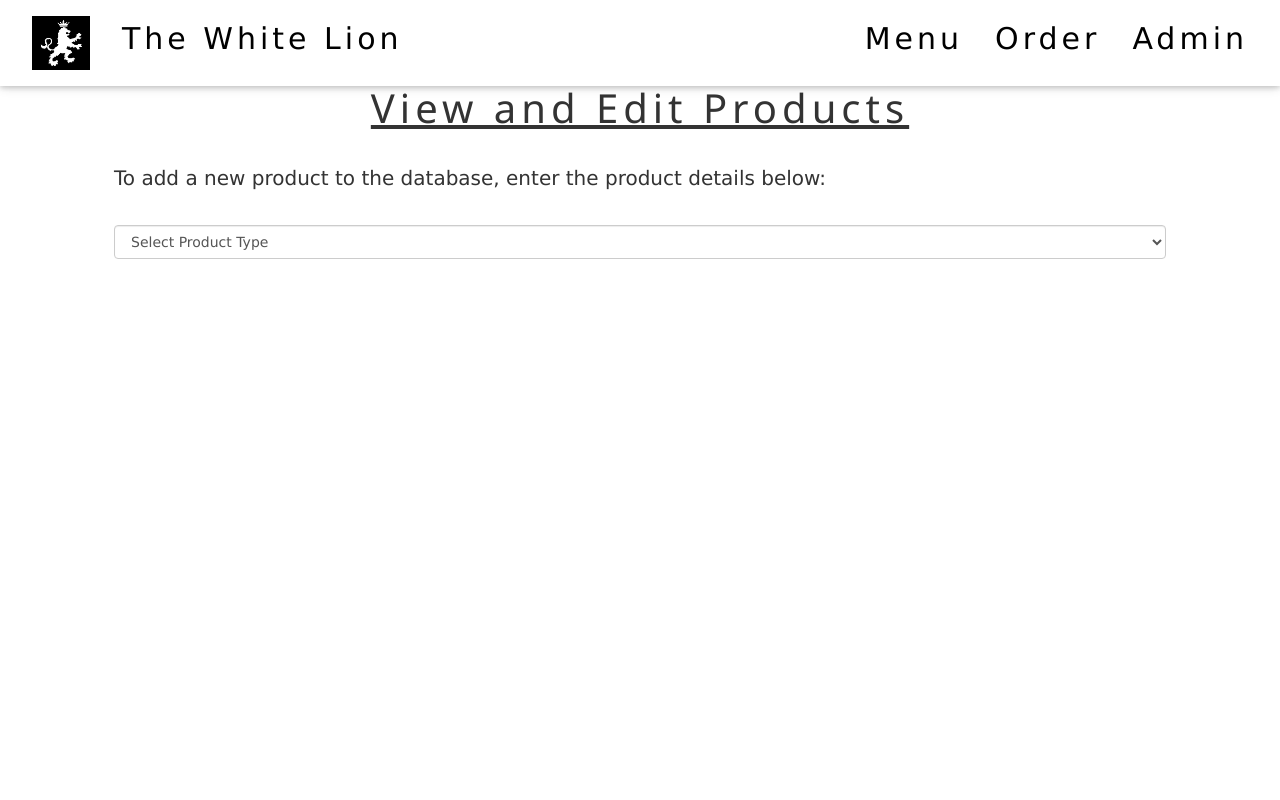
After one commit to EvanWard29/TheWhiteLion, a PHP site: page /editProducts.php in a window 1280 px wide. The commit adds this page. Run offline with PHP 8.4, Linux system fonts and the light colour scheme.

Commit message:
Completed Function to Edit Product
The ability to view and edit a products details has been implemented. Products are viewed by type in a table and can be edited then saved to the database.

```diff
--- a/PubApplication/public/admin.php
+++ b/PubApplication/public/admin.php
@@ -20,7 +20,7 @@ include '../src/model/repository.php';
                 <h4><a href="addProduct.php">Add New Product</a></h4>
                 <p class="w3-text-grey">Add a new Drink or Snack to the database to sell.</p><br>
                 <hr>
-                <h4><a href="softDrinks.php">View and Edit Product Details</a></h4>
+                <h4><a href="editProducts.php">View and Edit Product Details</a></h4>
                 <p class="w3-text-grey">View or Edit the details of all products currently for sale.</p><br>
                 <hr>
                 <h4><a href="snacks.php">View Customer Orders</a></h4>
--- /dev/null
+++ b/PubApplication/public/editProducts.php
@@ -0,0 +1,101 @@
+<?php include_once 'header.php'; include '../src/model/repository.php'?>
+<head>
+    <link rel="stylesheet" href="../assets/css/typeDropSelect.css">
+</head>
+
+<body>
+<div class="w3-content" style="max-width:1100px">
+    <div class="w3-row w3-padding-64" id="menu">
+        <div class="w3-col 20 w3-padding-large">
+            <h1 class="w3-center" style="font-size: 40px"><u>View and Edit Products</u></h1><br>
+            <p>To add a new product to the database, enter the product details below:</p><br>
+
+            <select id="type" onchange="selectType()" class="form-control">
+                <option selected="selected">Select Product Type</option>
+            <?php
+            $productTypes = ['cider', 'beer', 'gin', 'vodka', 'rum', 'whisky', 'wine', 'champagne', 'fizzy', 'juice', 'mixer', 'crisps', 'nuts', 'biscuits', 'cake'];
+            foreach($productTypes as $type)
+            {
+                ?>
+                <option value="<?php echo $type ?>"><?php echo ucfirst($type) ?></option>
+                <?php
+            }
+            ?>
+            </select>
+            <br>
+            <?php
+            if(isset($_GET['type']))
+            {
+                $type = $_GET['type'];
+                ?>
+                <h3>Product Type: <b><?php echo ucfirst($type) ?></b></h3>
+                <table class="table">
+                    <tr style="font-size: 18px">
+                        <th style="width:25%">Product Name</th>
+                        <th style="width:45%">Description</th>
+                        <th style="width:10%">Price</th>
+                        <th style="width:5%">Edit</th>
+                    </tr>
+                    <?php
+                    $db = new repository();
+                    $results = $db->getAll($type);
+
+                    foreach($results as $product)
+                    {
+                        ?>
+                        <form method="post" action="<?php echo basename($_SERVER['PHP_SELF']) . '?type=' . $type . '&action=edit&productID=' . $product['productID']?>" id="<?php echo $product['productID'] ?>">
+                            <tr>
+                                <td><textarea style="width: 100%" name="name" id="name"><?php echo $product['productName'] ?></textarea></td>
+                                <td><textarea style="width: 100%" name="description" id="description"><?php echo $product['productDescription'] ?></textarea></td>
+                                <td><label>£<input type="text" style="width: 50%" name="price" id="price" value="<?php echo $product['price'] ?>"></label></td>
+                                <td>
+                                    <input class="btn btn-primary" type="submit" value="Save" name="save">
+                                </td>
+                            </tr>
+                        </form>
+                        <?php
+                    }
+                    ?>
+                </table>
+                <?php
+            }
+            ?>
+        </div>
+    </div>
+</div>
+
+<script>
+    function selectType()
+    {
+        var x = document.getElementById("type").value;
+        window.location.href="<?php echo basename($_SERVER['PHP_SELF'])?>?type=" + x;
+    }
+</script>
+</body>
+
+<?php
+
+if(isset($_GET['action']))
+{
+    $db = new Repository();
+
+    $id = $_GET['productID'];
+    $result = $db->getProduct($id);
+
+    $product = new Product($result['productID'], $result['productName'], $result['productDescription'], $result['productType'], $result['price']);
+
+    if(isset($_POST['save']))
+    {
+
+        $name = $_POST['name'];
+        $description = $_POST['description'];
+        $price = $_POST['price'];
+
+        $product->setName($name);
+        $product->setDescription($description);
+        $product->setPrice($price);
+
+        $db->editProduct($product);
+    }
+}
+?>
--- a/PubApplication/public/orderPage.php
+++ b/PubApplication/public/orderPage.php
@@ -31,7 +31,6 @@
                             $total = 0;
                             foreach($_SESSION['order'] as $key => $product)
                             {?>
-
                                 <tr>
                                     <td><?php echo $product['productName'] ?></td>
                                     <td><?php echo $product['quantity'] ?></td>
--- a/PubApplication/src/model/product.php
+++ b/PubApplication/src/model/product.php
@@ -41,4 +41,19 @@ class Product
     {
         return $this->price;
     }
+
+    public function setName($name)
+    {
+        $this->name = $name;
+    }
+
+    public function setDescription($description)
+    {
+        $this->description = $description;
+    }
+
+    public function setPrice($price)
+    {
+        $this->price = $price;
+    }
 }
--- a/PubApplication/src/model/repository.php
+++ b/PubApplication/src/model/repository.php
@@ -168,4 +168,34 @@ class Repository
 
         return $result;
     }
+
+    public function editProduct($product)
+    {
+        $productID = $product->getID();
+        $productName = $product->getName();
+        $productDescription = $product->getDescription();
+        $price = $product->getPrice();
+
+        $sql = "CALL editProduct(:ProductID, :ProductName, :ProductDescription, :Price)";
+
+        $statement = $this->connection->prepare($sql);
+        $statement->bindParam(':ProductID', $productID, PDO::PARAM_INT);
+        $statement->bindParam(':ProductName', $productName, PDO::PARAM_STR);
+        $statement->bindParam(':ProductDescription', $productDescription, PDO::PARAM_STR);
+        $statement->bindParam(':Price', $price, PDO::PARAM_STR);
+
+        $statement->execute();
+    }
+
+    public function getProduct($id)
+    {
+        $sql = "CALL getProduct(:ProductID)";
+
+        $statement = $this->connection->prepare($sql);
+        $statement->bindParam(':ProductID', $id, PDO::PARAM_INT);
+        $statement->execute();
+
+        $results = $statement->fetch();
+        return $results;
+    }
 }
```
Also changed, not shown: MySQL Queries/StoredProcedures/editProduct.sql (+6 -2 lines), MySQL Queries/StoredProcedures/getProduct.sql (added, +7 -0 lines), PubApplication/assets/css/typeDropSelect.css (added, +38 -0 lines).
